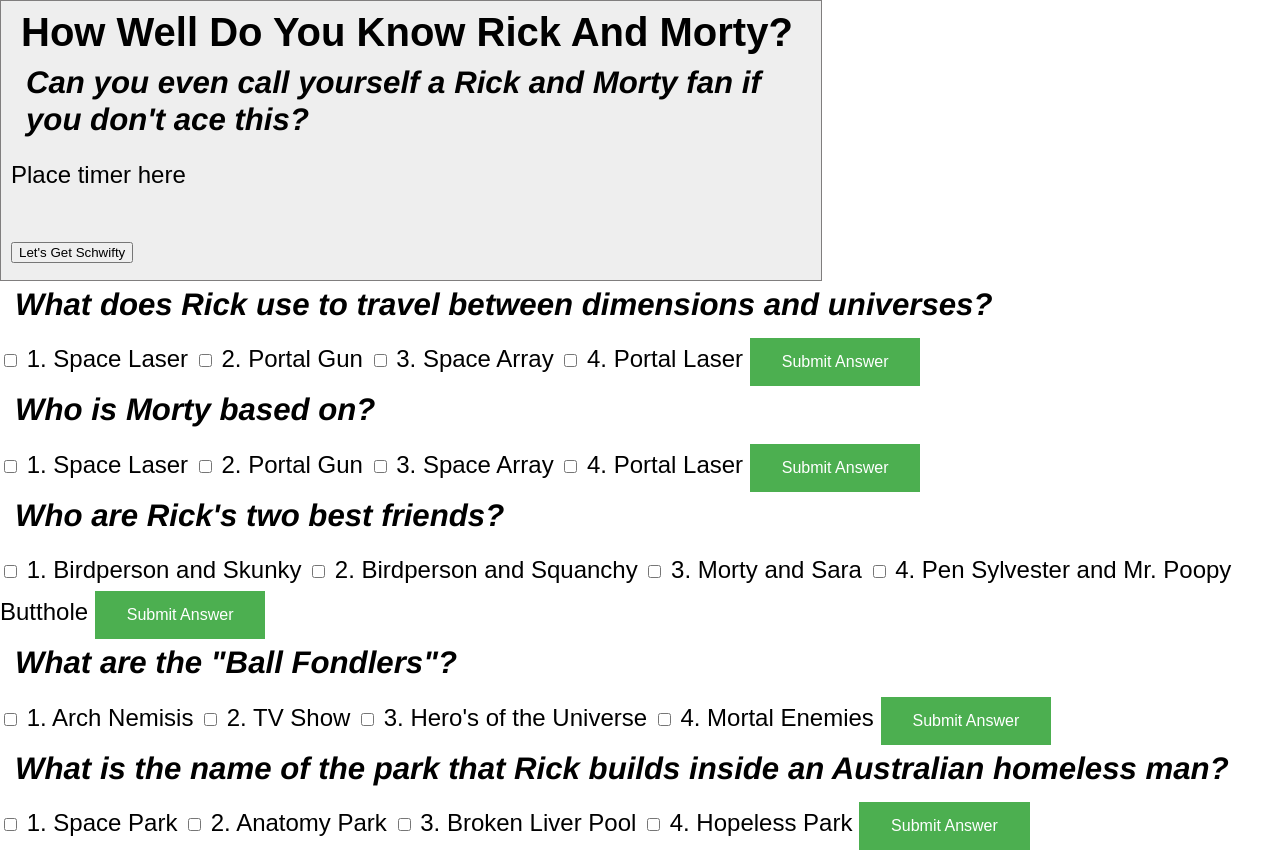
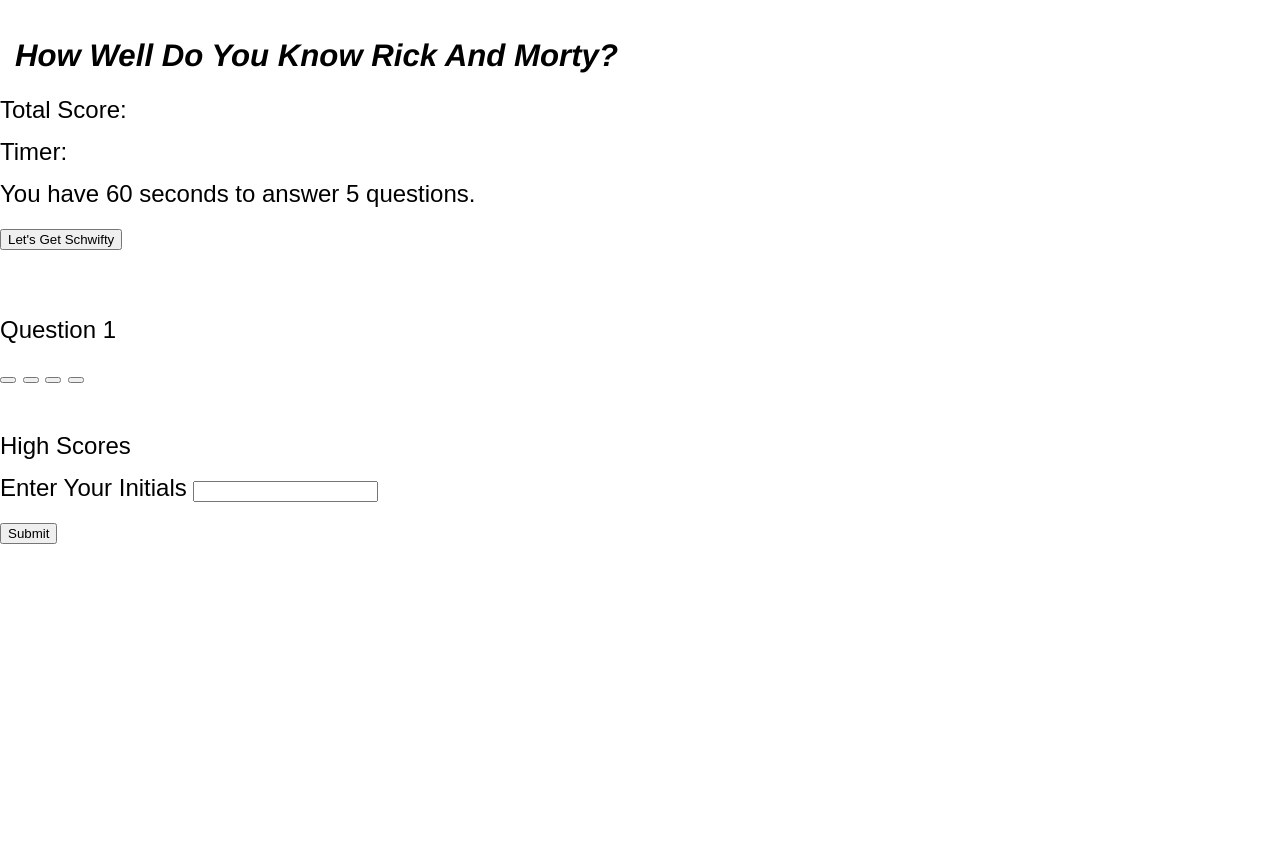
Before and after one commit to maximosandoval/quiz, a plain HTML site: page index.html in a window 1280 px wide. Shown: the top 853 px of the page. After the commit the page ends 800 px from the top, so only its background shows below. Drawn offline with Linux system fonts and the light colour scheme.

Commit message:
Update to code
1. Updated CSS classes, id's and sections
2. Rewrote HTML to better streamline the JS
3. Streamlined the JS and reworked several var, document, and string elements.

```diff
--- a/index.html
+++ b/index.html
@@ -1,36 +1,64 @@
 <!DOCTYPE html>
 <html>
   <head>
-    <meta charset="utf-8">
-    <meta http-equiv="X-UA-Compatible" content="IE=edge">
+    <meta charset="utf-8" />
+    <meta http-equiv="X-UA-Compatible" content="IE=edge" />
     <title>Max Sandoval Quiz</title>
-    <meta name="description" content="">
-    <meta name="viewport" content="width=device-width, initial-scale=1">
-    <link rel="stylesheet" href="./css/style.css">
+    <meta name="description" content="" />
+    <meta name="viewport" content="width=device-width, initial-scale=1" />
+    <link rel="stylesheet" href="./css/style.css" />
+    <link rel="https://fonts.gstatic.com" />
+    <link
+      href="https://fonts.googleapis.com/css2?family=Roboto+Condensed&display=swap"
+      rel="stylesheet"
+    />
   </head>
   <body>
     <!-- Start Index Screen of Quiz-->
-<main>
-<header class="maincontainer">
-<hl class="header"> How Well Do You Know Rick And Morty?</hl><br />
-<h2>Can you even call yourself a Rick and Morty fan if you don't ace this?
-</h2>
-<div class="timer">Place timer here</div>
+    <main>
+      <header class="headercontainer" id="scorecard">
+        <h2>How Well Do You Know Rick And Morty?</h2>
+        <h3 id="previousScore">Total Score:</h3>
 
-<!-- End Index Screen -->
+        <h3>Timer:<span id="timer"></span></h3>
+      </header>
 
-<!--Begin questions container -->
-<section class="container" id="main">
-  <!-- Start Quiz Button -->
-<button id="start-btn">Let's Get Schwifty</button>
-</header></main>
-<!-- Start questions -->
-<div class="questioncontainer">
+      <!--Begin quiz questions container -->
+      <main class="main">
+        <p>You have 60 seconds to answer 5 questions.</p>
 
-  <!-- Question #1-->
-  <h2 class="question">What does Rick use to travel between dimensions and universes?</h2>
+        <!-- Start Quiz -->
+        <button id="startButton">Let's Get Schwifty</button>
+      </main>
+
+      <!-- Start Question Holder -->
+
+      <section class="stage" id="qStage">
+        <h2 id="trackScore"></h2>
+        <h3 id="question1">Question 1</h3>
+        <button id="answer1" class="answer" value="1"></button>
+        <button id="answer2" class="answer" value="2"></button>
+        <button id="answer3" class="answer" value="3"></button>
+        <button id="answer4" class="answer" value="4"></button>
+      </section>
+      <section id="highScore" class="finalScore">
+        <h3 id="final-score"></h3>
+        <p>High Scores</p>
+        <form action="./script/script.js"></form>
+        <label for="initials">Enter Your Initials</label>
+        <input type="text" id="playersinitials" name="playersinitials" />
+      </section>
+      <button id="submit">Submit</button>
+      <script src="./script/script.js"></script>
+    </main>
+  </body>
+</html>
+
+<!-- Question #1
+  <div
+ <h2 class="question">What does Rick use to travel between dimensions and universes?</h2>
   <form class="answerform" id="answer" action="./">
-    <div>
+
 <input type="checkbox" name="answer" value="0"/>
 <label id="option1" for="1">1. Space Laser</label>
 
@@ -41,38 +69,35 @@
 <label id="option1" for="3">3. Space Array</label>
 
 <input type="checkbox" name="answer" value="0"/>
-<label id="option1" for="4">4. Portal Laser</label>
+<label id="option1" for="4">4. Portal Laser</label>-->
 
-<!-- Submit Button-->
+<!-- Submit Button
 <button class="submitbtn">Submit Answer</button>
-<!--End Submit button-->
+End Submit button-->
 
+<!-- Question #2
+  <h2 class="question">Who is Morty based on?</h2>
+  <form class="answerform" id="answer" action="./">
+
+<input type="checkbox" name="answer" value="0"/>
+<label id="option1" for="1">1. Famous Comedian</label>
+
+<input type="checkbox" name="answer" value="0"/>
+<label id="option1" for="2">2. Marty McFly</label>
+
+<input type="checkbox" name="answer" value="0"/>
+<label id="option1" for="3">3. Dan Harmon's Brother</label>
+
+<input type="checkbox" name="answer" value="0"/>
+<label id="option1" for="4">4. Show Producer</label>-->
+
+<!-- Submit Button
+<button class="submitbtn">Submit Answer</button>
+End Submit button
     </form>
     </div>
-
-     <!-- Question #2-->
-  <h2 class="question">Who is Morty based on?</h2>
-  <form class="answerform" id="answer" action="./">
-    <div>
-<input type="checkbox" name="answer" value="0"/>
-<label id="option1" for="1">1. Space Laser</label>
-
-<input type="checkbox" name="answer" value="0"/>
-<label id="option1" for="2">2. Portal Gun</label>
-
-<input type="checkbox" name="answer" value="0"/>
-<label id="option1" for="3">3. Space Array</label>
-
-<input type="checkbox" name="answer" value="0"/>
-<label id="option1" for="4">4. Portal Laser</label>
-
-<!-- Submit Button-->
-<button class="submitbtn">Submit Answer</button>
-<!--End Submit button-->
-    </form>
-    </div>
-
-     <!-- Question #3-->
+-->
+<!-- Question #3
   <h2 class="question">Who are Rick's two best friends?</h2>
   <form class="answerform" id="answer" action="./">
     <div>
@@ -88,13 +113,13 @@
 <input type="checkbox" name="answer" value="0"/>
 <label id="option1" for="4">4. Pen Sylvester and Mr. Poopy Butthole</label>
 
-<!-- Submit Button-->
+Submit Button
 <button class="submitbtn">Submit Answer</button>
-<!--End Submit button-->
+End Submit button
     </form>
-    </div>
+    </div>-->
 
-     <!-- Question #4-->
+<!-- Question #4
   <h2 class="question">What are the "Ball Fondlers"?</h2>
   <form class="answerform" id="answer" action="./">
     <div>
@@ -109,17 +134,16 @@
 
 <input type="checkbox" name="answer" value="0"/>
 <label id="option1" for="4">4. Mortal Enemies</label>
-<!-- Submit Button-->
+Submit Button
 <button class="submitbtn">Submit Answer</button>
-<!--End Submit button-->
+End Submit button
     </form>
-    </div>
+    </div>-->
 
-
- <!-- Question #5-->
+<!-- Question #5
  <h2 class="question">What is the name of the park that Rick builds inside an Australian homeless man?</h2>
  <form class="answerform" id="answer" action="./">
-   <div>
+
 <input type="checkbox" name="answer" value="0"/>
 <label id="option1" for="1">1. Space Park</label>
 
@@ -131,28 +155,28 @@
 
 <input type="checkbox" name="answer" value="0"/>
 <label id="option1" for="4">4. Hopeless Park</label>
-<!-- Submit Button-->
+ Submit Button
 <button class="submitbtn">Submit Answer</button>
-<!--End Submit button-->
+End Submit button
    </form>
-   </div>
+   </div>-->
 
-   <!-- Final Score Section-->
+<!-- Final Score Section
    <section id="final-score" class="finalscore">
     <h2 class="question">FINAL SCORE</h2><p> You have been added to the best score list!</p><form action="./script/script.js"></form>
     <label for="initials">Type Your (burp!) Initials</label>
     <input type="text" id="initials" name="initials"><br />
 
 
-    <!-- Add how many you got right - wrong -->
+    Add how many you got right - wrong -->
 
-    <!--Highscore Section-->
+<!--Highscore Section-->
 
-<!-- Submit Button-->
+<!-- Submit Button
 <button class="submitbtn">Submit Answer</button>
-<!--End Submit button-->
+End Submit button-->
 
-   </section>
+<!-- </section>
 <script src="./script/script.js"></script>
 </body>
-</html>
+</html>-->
--- a/script/script.js
+++ b/script/script.js
@@ -1,17 +1,25 @@
 //VAR DECLARATIONS
 var timeElement = document.querySelector.Selector(".timer");
-carousel = document.querySelector(".carouselbox");
+var answer1 = document.getElementById("answer1");
+var answer2 = document.getElementById("answer2");
+var answer3 = document.getElementById("answer3");
+var answer4 = document.getElementById("answer4");
 var next = carousel.querySelector(".next");
 var prev = carousel.querySelector(".prev");
+var answerEl = document.getElementsByClassName("answer");
+var finalscore = document.getElementById("end");
+var answerfinal = "";
+var q = 0;
 var score = 0;
 var time = 120
 var index = 0;
-var currentImage;
 
-//Start quiz (button)
-document.querySelector(#start-btn).addEventListener
-("click", function () {
+var rightAnswer=document.getElementById("rightanswer");
+//console.log(startButton);
 
+//Start quiz ("Let's Get Schwifty button)
+document.querySelector("#start-btn").addEventListener
+("click", function() {
 //start timer
 timer = setInterval(function () {
     time--;
@@ -22,14 +30,14 @@ document.querySelector(".time").textContent = time;
 if (time <= 0) {
     clearInterval(timer);
     endgame();
+    }
 }, 1000)
 }
 
 
-
 //Quiz Questions
 //Capture the end user click and compare their answer to the right answer
-
+rightAnswer.addEventListener("click", function() {})
 
 
 //NAVIGATION (SEE LESSON 17)
@@ -38,7 +46,7 @@ INDEX = INDEX + DIRECTION;
 
 //Set up array of question objects
 
-//TIMER PRESENTATION
+
 
 
 //SUBMIT ANSWER CORRECTLY
```
